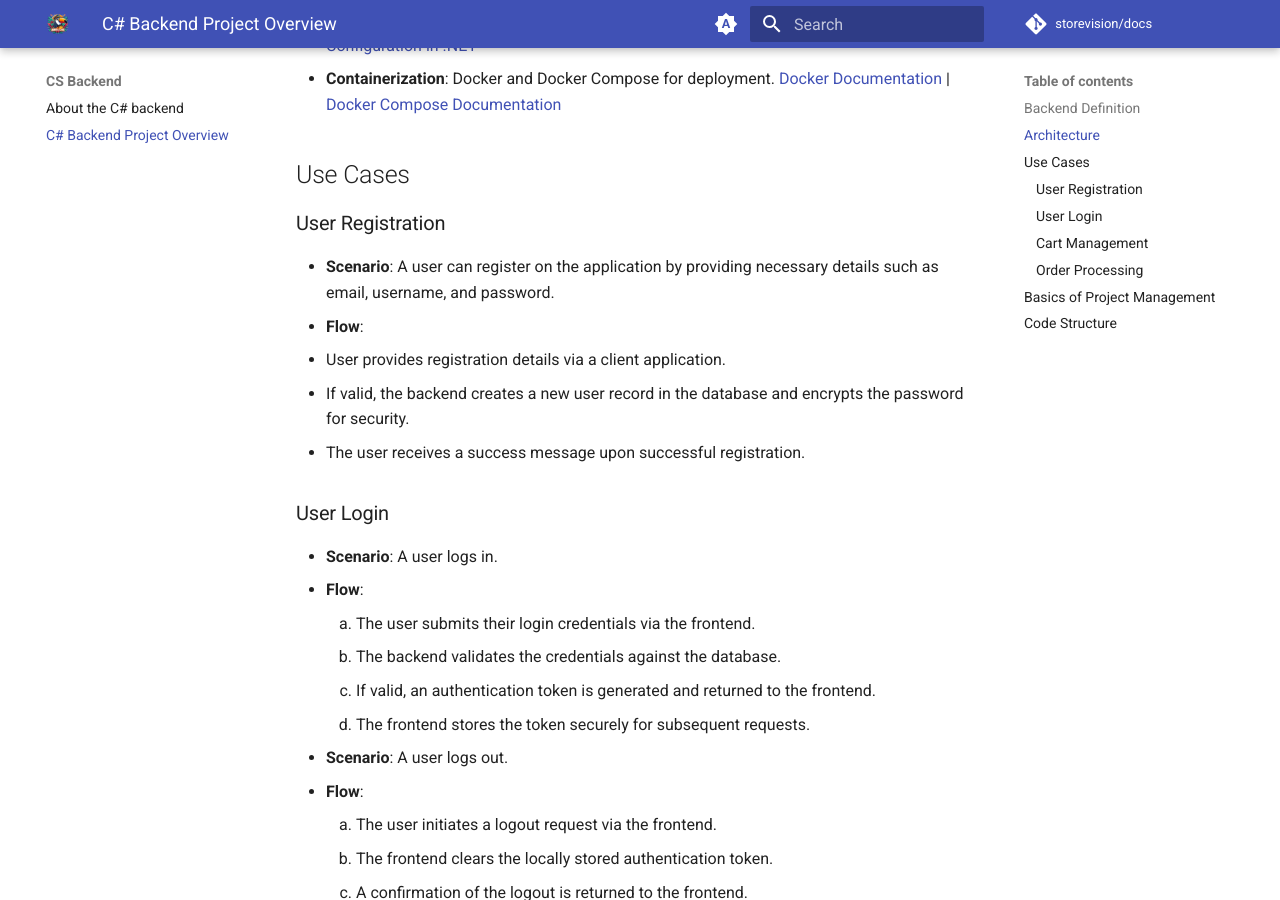
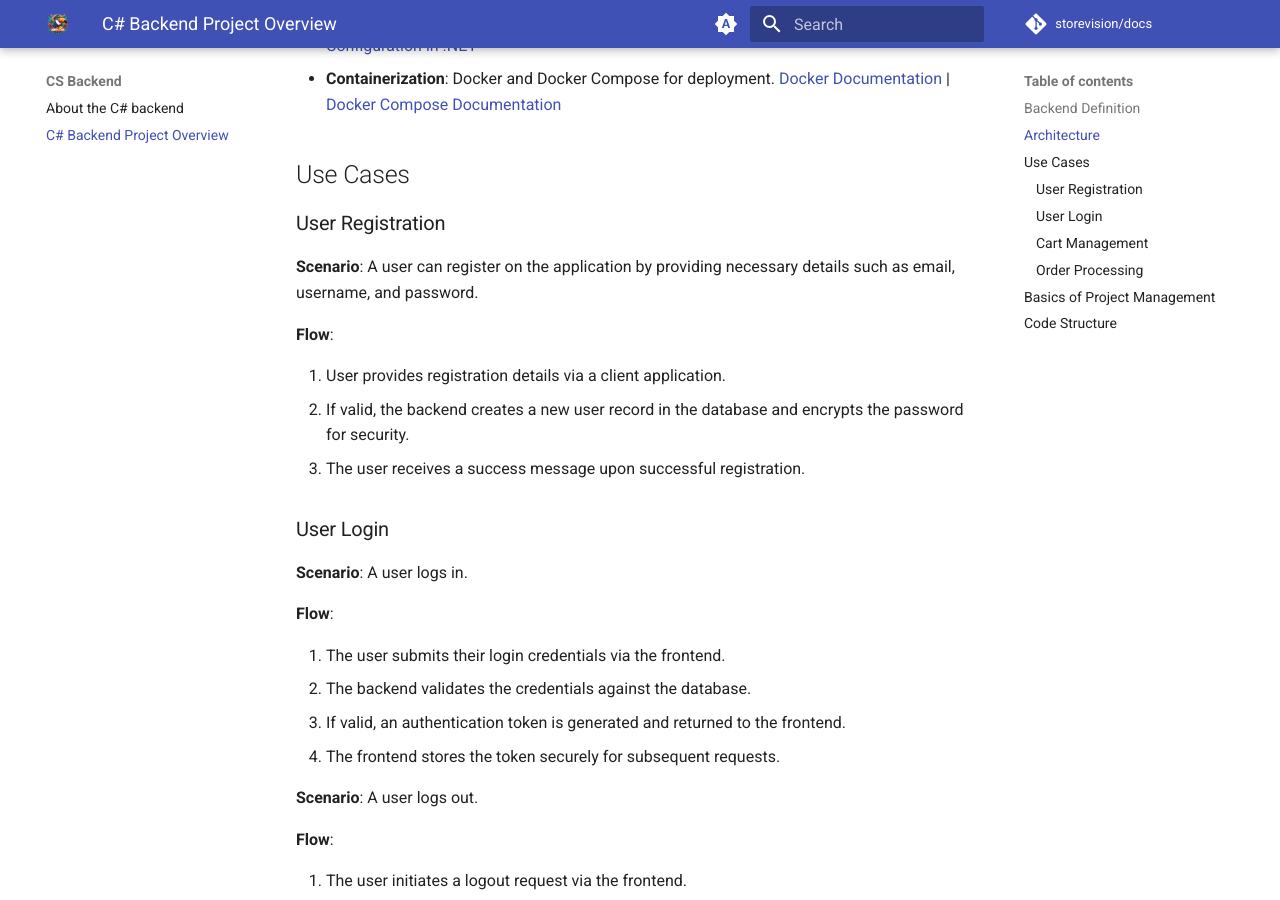
Before and after one commit to storevision/docs, an MkDocs documentation site: the page built from docs/CS-Backend/CS-Backend.md, in a window 1280 px wide and 900 px high, scrolled down 1076 px. Built offline with MkDocs 1.6.1 and Material for MkDocs 9.7.7, drawn with Linux system fonts in a browser that asks for light colours; comment, search, counter and statistics services are not loaded.

Commit message:
Fix formatting

```diff
--- a/docs/CS-Backend/CS-Backend.md
+++ b/docs/CS-Backend/CS-Backend.md
@@ -33,78 +33,97 @@ The backend is developed using the following architecture and technologies:
 
 ### User Registration
 
-- **Scenario**: A user can register on the application by providing necessary details such as email, username, and password.
-- **Flow**:
+**Scenario**: A user can register on the application by providing necessary details such as email, username, and password.
 
-  1. User provides registration details via a client application.
-  2. If valid, the backend creates a new user record in the database and encrypts the password for security.
-  3. The user receives a success message upon successful registration.
+**Flow**:
+
+1. User provides registration details via a client application.
+2. If valid, the backend creates a new user record in the database and encrypts the password for security.
+3. The user receives a success message upon successful registration.
 
 ### User Login
 
-- **Scenario**: A user logs in.
-- **Flow**:
-    1. The user submits their login credentials via the frontend.
-    2. The backend validates the credentials against the database.
-    3. If valid, an authentication token is generated and returned to the frontend.
-    4. The frontend stores the token securely for subsequent requests.
+**Scenario**: A user logs in.
 
-- **Scenario**: A user logs out.
-- **Flow**:
-    1. The user initiates a logout request via the frontend.
-    2. The frontend clears the locally stored authentication token.
-    3. A confirmation of the logout is returned to the frontend.
+**Flow**:
 
-- **Scenario**: A user stays logged in (handled via token).
-- **Flow**:
-    1. Upon login, the backend issues a token with an expiration period (e.g., a JWT).
-    2. The frontend includes the token in subsequent API requests for authentication.
-    3. The backend validates the token on each request to ensure it is still valid.
-    4. If the token is expired or invalid, the user is prompted to log in again.
+1. The user submits their login credentials via the frontend.
+2. The backend validates the credentials against the database.
+3. If valid, an authentication token is generated and returned to the frontend.
+4. The frontend stores the token securely for subsequent requests.
+
+**Scenario**: A user logs out.
+
+**Flow**:
+
+1. The user initiates a logout request via the frontend.
+2. The frontend clears the locally stored authentication token.
+3. A confirmation of the logout is returned to the frontend.
+
+**Scenario**: A user stays logged in (handled via token).
+
+**Flow**:
+
+1. Upon login, the backend issues a token with an expiration period (e.g., a JWT).
+2. The frontend includes the token in subsequent API requests for authentication.
+3. The backend validates the token on each request to ensure it is still valid.
+4. If the token is expired or invalid, the user is prompted to log in again.
 
 ### Cart Management
 
-- **Scenario**: A user adds a new product to the cart.
-- **Flow**:
-    1. The user selects a product and submits an "add to cart" request via the frontend.
-    2. The backend validates the product ID and checks availability.
-    3. The product is added to the user's cart in the database.
-    4. The updated cart data is returned to the frontend.
+**Scenario**: A user adds a new product to the cart.
 
-- **Scenario**: A user removes a product from the cart.
-- **Flow**:
-    1. The user selects a product to remove and submits a "remove from cart" request.
-    2. The backend verifies the product exists in the user's cart.
-    3. The product is removed from the cart in the database.
-    4. The updated cart data is returned to the frontend.
+**Flow**:
 
-- **Scenario**: A user increases the quantity of a product in the cart.
-- **Flow**:
-    1. The user selects a product and submits an "increase quantity" request.
-    2. The backend verifies the product is in the cart and checks stock availability.
-    3. The quantity of the product in the cart is updated in the database.
-    4. The updated cart data is returned to the frontend.
+1. The user selects a product and submits an "add to cart" request via the frontend.
+2. The backend validates the product ID and checks availability.
+3. The product is added to the user's cart in the database.
+4. The updated cart data is returned to the frontend.
 
-- **Scenario**: A user decreases the quantity of a product in the cart.
-- **Flow**:
-    1. The user selects a product and submits a "decrease quantity" request.
-    2. The backend verifies the product is in the cart and ensures the quantity doesn't drop below zero.
-    3. The quantity of the product in the cart is updated in the database.
-    4. The updated cart data is returned to the frontend.
+**Scenario**: A user removes a product from the cart.
 
-- **Scenario**: A user views the current state of the cart.
-- **Flow**:
-    1. The user submits a "view cart" request.
-    2. The backend retrieves all items in the user's cart from the database.
-    3. The cart data is returned to the frontend with product details, quantities, and total cost.
+**Flow**:
+
+1. The user selects a product to remove and submits a "remove from cart" request.
+2. The backend verifies the product exists in the user's cart.
+3. The product is removed from the cart in the database.
+4. The updated cart data is returned to the frontend.
+
+**Scenario**: A user increases the quantity of a product in the cart.
+
+**Flow**:
+
+1. The user selects a product and submits an "increase quantity" request.
+2. The backend verifies the product is in the cart and checks stock availability.
+3. The quantity of the product in the cart is updated in the database.
+4. The updated cart data is returned to the frontend.
+
+**Scenario**: A user decreases the quantity of a product in the cart.
+
+**Flow**:
+
+1. The user selects a product and submits a "decrease quantity" request.
+2. The backend verifies the product is in the cart and ensures the quantity doesn't drop below zero.
+3. The quantity of the product in the cart is updated in the database.
+4. The updated cart data is returned to the frontend.
+
+**Scenario**: A user views the current state of the cart.
+
+**Flow**:
+
+1. The user submits a "view cart" request.
+2. The backend retrieves all items in the user's cart from the database.
+3. The cart data is returned to the frontend with product details, quantities, and total cost.
 
 ###  Order Processing
 
-- **Scenario**: A customer places an order.
-- **Flow**:
-    1. Customer submits the order via the API.
-    2. Backend verifies product availability and processes the order.
-    3. Order status is updated and confirmation sent to the user.
+**Scenario**: A customer places an order.
+
+**Flow**:
+
+1. Customer submits the order via the API.
+2. Backend verifies product availability and processes the order.
+3. Order status is updated and confirmation sent to the user.
 
 ## Basics of Project Management
 
```
